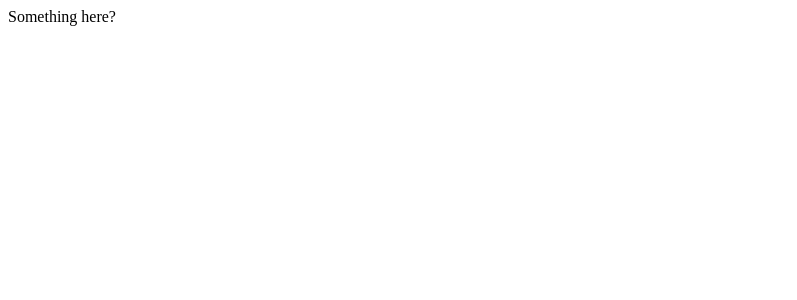
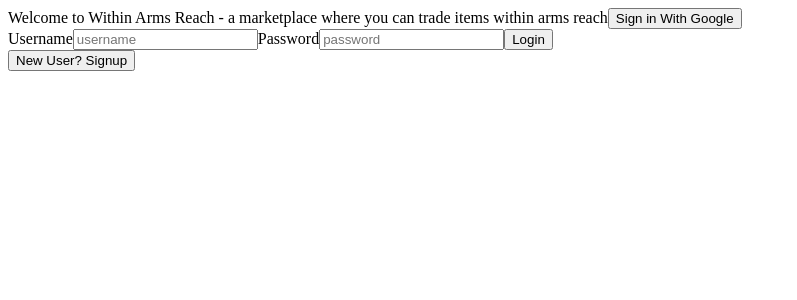
Before and after one commit to inKWEDible/Within-Arms-Reach, a React app: page / in a window 1280 px wide. Shown: the top 300 px of the page, without its empty margins (0-797 px from the left). Built offline with nearby package versions, Linux system fonts and the light colour scheme.

Commit message:
adding Nav and Splash component pages with login functionality

```diff
--- a/client/App.jsx
+++ b/client/App.jsx
@@ -1,10 +1,12 @@
 import React from 'react';
-
+import Splash from './Splash'
+import Nav from './Nav'
 
 const App = () =>{
   return(
     <div >
-    Something here?
+      {/* < Nav /> */}
+      < Splash />
     </div>
 )}
 
--- /dev/null
+++ b/client/Nav.jsx
@@ -0,0 +1,12 @@
+import React from 'react';
+
+const Nav = () => {
+  return (
+    <div>
+      <button id='profile'>Profile</button>
+      <button id='newItem'>Add New Item</button>
+    </div>
+  )
+};
+
+export default Nav;
--- /dev/null
+++ b/client/Splash.jsx
@@ -0,0 +1,51 @@
+import React from 'react';
+import { useState } from 'react';
+
+const Splash = () => {
+
+  const [ showSignup, setShowSignup ] = useState(false);
+
+
+  // Handle click for Google OAuth button
+  const googleOAuth = () => {
+    window.location = 'http://localhost:3000/signup/googleOAuth';
+  };
+
+  // Handle form submit for login
+  const handleSubmit = (e) => {
+    e.preventDefault();
+
+    let { username, password } = document.forms[0];
+    console.log('document', document.forms[0])
+    console.log('username', username.value, 'password', password.value);
+  };
+
+
+  return (
+
+    <div className='loginContainer'>
+        Welcome to Within Arms Reach - a marketplace where you can trade items within arms reach
+      <button className='google' id='google' onClick={googleOAuth}>Sign in With Google</button>
+      <div className='loginForm'>
+        <form>
+          <label htmlFor='username'>Username</label>
+          <input className='username' placeholder='username' type='text' name='username'></input>
+
+          <label htmlFor='password'>Password</label>
+          <input className='password' placeholder='password' name='password'></input>
+
+          <button className='button' id='login' onClick={handleSubmit} type='submit'>Login</button>
+        </form>
+
+        {showSignup ? <input className='email' id='email' type='text' placeholder='email'/> : null}
+
+        <button className='button' id='signup' onClick={() => setShowSignup(true)}>New User? Signup</button>
+      </div>
+
+    </div>
+  )
+};
+
+export default Splash;
+
+//username, email, password
--- a/package.json
+++ b/package.json
@@ -5,7 +5,7 @@
   "main": "index.js",
   "scripts": {
     "start": "nodemon server/server.js",
-    "dev": "NODE_ENV=development npx webpack serve --open",
+    "dev": "NODE_ENV=development nodemon ./server/server.js & NODE_ENV=development npx webpack serve --open",
     "test": "echo \"Error: no test specified\" && exit 1"
   },
   "repository": {
```
